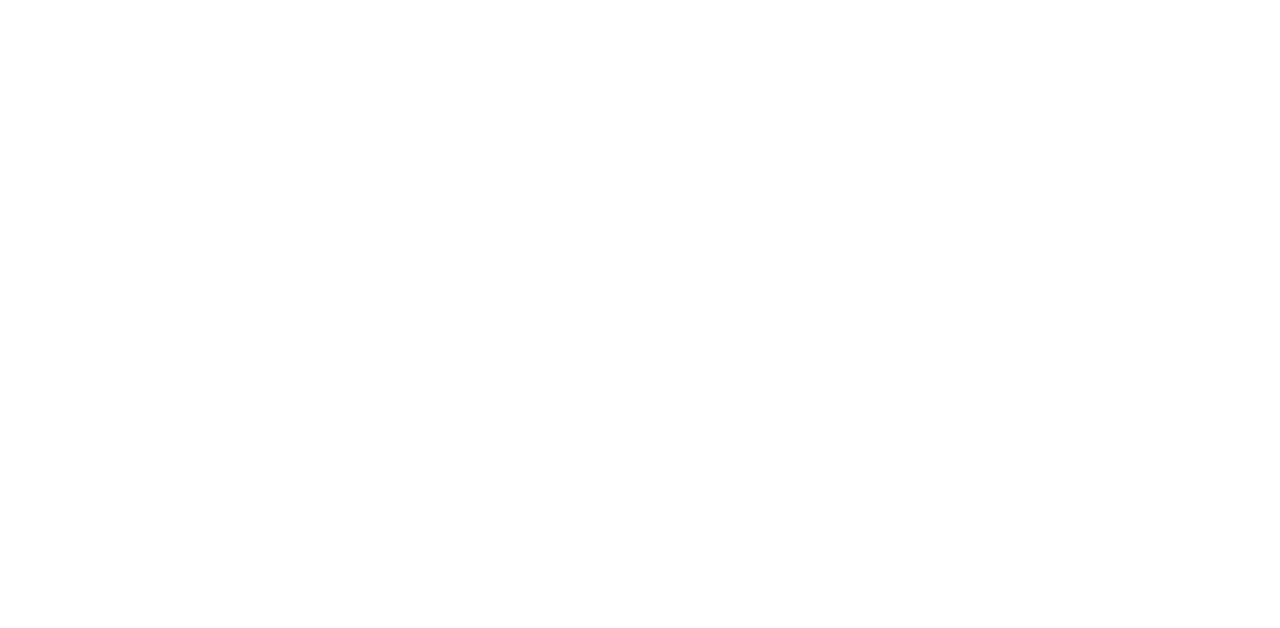
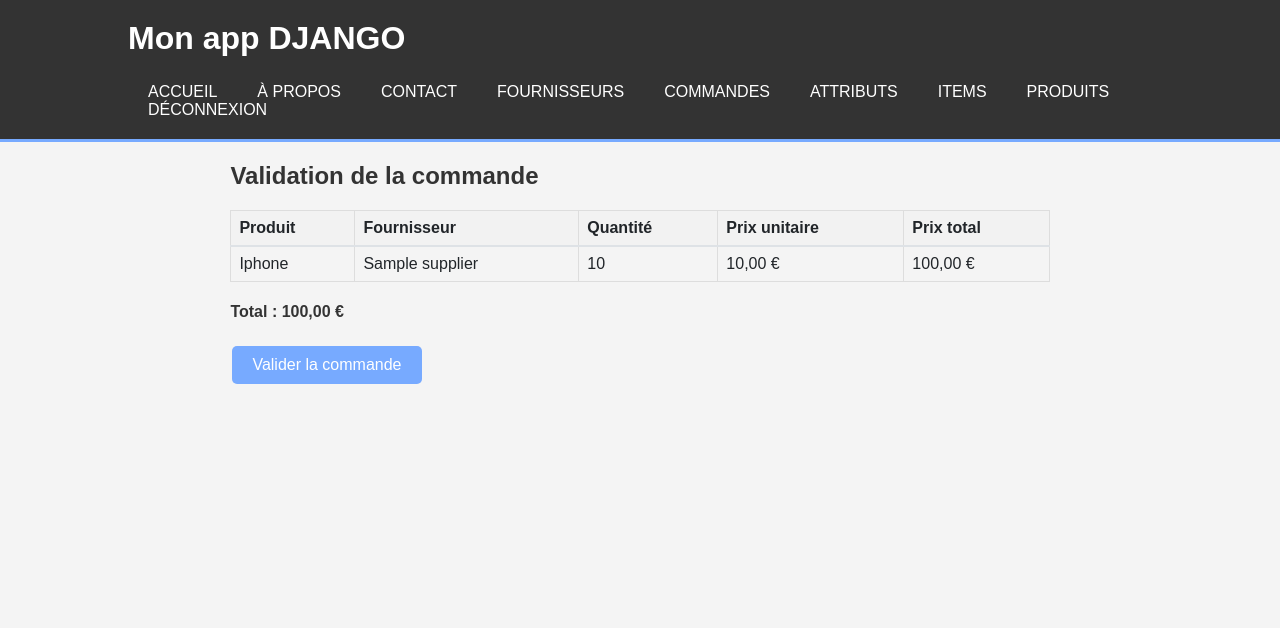
Before and after one commit to Amaelmsrt/TP_DJANGO, a Django app: page /order_validation/ in a window 1280 px wide. Before the commit the part shown is empty. Shown: the top 628 px of the page. Run offline with Django 5.2, Linux system fonts and the light colour scheme; a user stored in the database is signed in; data comes from the database, SQL or seed files in the repository; tables that the repository leaves empty hold one stand-in row (values such as "Sample post").

Commit message:
l'input de type number modifie tout seul le prix du panier

```diff
--- a/monprojet/monapp/models.py
+++ b/monprojet/monapp/models.py
@@ -79,7 +79,7 @@
     status = models.SmallIntegerField(choices=STATUS, default=0)
     date_creation = models.DateTimeField(blank=True, verbose_name="Date création", default=timezone.now)
     product = models.ForeignKey('Product', on_delete=models.CASCADE, default=1)
-    quantity = models.PositiveIntegerField(default=1)  # Ajout d'une valeur par défaut
+    quantity = models.PositiveIntegerField(default=1)
 
     def __str__(self):
         """
--- a/monprojet/monapp/static/templates/cart_detail.html
+++ b/monprojet/monapp/static/templates/cart_detail.html
@@ -15,8 +15,7 @@
                 {% csrf_token %}
                 <img src="{{ item.product_supplier.product.image.url }}" alt="{{ item.product_supplier.product.name }}" style="width: 50px; height: 50px;">
                 {{ item.product_supplier.product.name }} - {{ item.total_price }} €
-                <input type="number" name="quantity" value="{{ item.quantity }}" min="1" max="{{ item.product_supplier.quantity }}">
-                <button type="submit" class="btn btn-primary">Modifier</button>
+                <input type="number" name="quantity" value="{{ item.quantity }}" min="1" max="{{ item.product_supplier.quantity }}" onchange="this.form.submit()">
             </form>
             <form method="post" action="{% url 'remove_from_cart' item.product_supplier.id %}">
                 {% csrf_token %}
--- a/monprojet/monapp/static/templates/order_validation.html
+++ b/monprojet/monapp/static/templates/order_validation.html
@@ -0,0 +1,41 @@
+{% extends "base.html" %}
+
+{% block title %}Validation de la commande{% endblock %}
+
+{% block content %}
+<div class="container mt-5">
+    <h2 class="mb-4">Validation de la commande</h2>
+    {% if cart.items.exists %}
+        <table class="table table-bordered">
+            <thead>
+                <tr>
+                    <th>Produit</th>
+                    <th>Fournisseur</th>
+                    <th>Quantité</th>
+                    <th>Prix unitaire</th>
+                    <th>Prix total</th>
+                </tr>
+            </thead>
+            <tbody>
+                {% for item in cart.items.all %}
+                    <tr>
+                        <td>{{ item.product_supplier.product.name }}</td>
+                        <td>{{ item.product_supplier.supplier.name }}</td>
+                        <td>{{ item.quantity }}</td>
+                        <td>{{ item.product_supplier.price }} €</td>
+                        <td>{{ item.total_price }} €</td>
+                    </tr>
+                {% endfor %}
+            </tbody>
+        </table>
+        <div class="text-right">
+            <h4>Total : {{ total_price }} €</h4>
+        </div>
+        <div class="text-center mt-4">
+            <a href="{% url 'validate_order' %}" class="btn btn-success">Valider la commande</a>
+        </div>
+    {% else %}
+        <p>Votre panier est vide.</p>
+    {% endif %}
+</div>
+{% endblock %}
```
